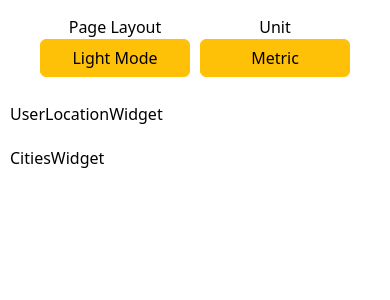
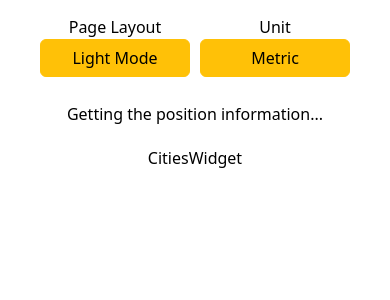
Before and after one commit to bgegeny/gb_nn_weather, a React (Create React App) app: page /weather in a window 390 px wide. Shown: the top 300 px of the page. Built offline with nearby package versions, Linux system fonts and the light colour scheme; no server answers.

Commit message:
HTML5 geolocation and some styling for responsive design
- added HTML geolocation with user friendly error handling
- added some styling to prepare responsive design

```diff
--- a/src/styles/common.scss
+++ b/src/styles/common.scss
@@ -43,3 +43,20 @@ html, body {
   color: #000000;
   background-color: #FFFFFF;
 }
+
+.weather-widgets {
+  display: flex;
+  flex-direction: row;
+  justify-content: center;
+}
+
+@media (max-width: 800px) {
+  .weather-widgets {
+    flex-direction: column;
+    align-items: center;
+  }
+}
+
+.weather-component {
+  width: 400px;
+}
--- a/src/ui/CitiesWidget/CitiesWidget.tsx
+++ b/src/ui/CitiesWidget/CitiesWidget.tsx
@@ -4,7 +4,7 @@ const CitiesWidget = () => {
 
     return (
         <div
-            className='component'
+            className="component weather-component text-center"
         >
             CitiesWidget
         </div>
--- a/src/ui/Main.tsx
+++ b/src/ui/Main.tsx
@@ -19,8 +19,13 @@ const Main = () => {
                     darkMode={darkMode}
                     unit={unit}
                 />
-                <UserLocationWidget />
-                <CitiesWidget />
+                <div
+                    className='weather-widgets'
+                >
+                    <UserLocationWidget />
+                    <CitiesWidget />
+                </div>
+
             </div>
         </>
     );
--- a/src/ui/UserLocationWidget/UserLocationWidget.tsx
+++ b/src/ui/UserLocationWidget/UserLocationWidget.tsx
@@ -1,12 +1,53 @@
+import {useEffect, useState} from 'react';
 
 
 const UserLocationWidget = () => {
 
+    const [ latitude, setLatitude ] = useState(0);
+    const [ longitude, setLongitude ] = useState(0);
+    const [ widgetStateMsg, setWidgetStateMsg ] = useState('');
+
+    useEffect(() => {
+        const showPosition = () => {
+            // If geolocation is available, try to get the visitor's position
+            if(navigator.geolocation) {
+                navigator.geolocation.getCurrentPosition(successCallback, errorCallback);
+                setWidgetStateMsg('Getting the position information...');
+            } else {
+                setWidgetStateMsg('Sorry, your browser does not support HTML5 geolocation.');
+            }
+        };
+
+        showPosition();
+    }, []);
+
+    function successCallback(position: GeolocationPosition) {
+        navigator.geolocation.getCurrentPosition(function(position) {
+            setWidgetStateMsg(`POSITION -> Latitude: ${position.coords.latitude} Longitude: ${position.coords.longitude}`)
+            setLatitude(position.coords.latitude);
+            setLongitude(position.coords.longitude);
+        });
+    }
+
+    function errorCallback(error: { code: number }) {
+        if(error.code === 1) {
+            setWidgetStateMsg('You\'ve decided not to share your position, unfortunately it\'s necessary for the app to work properly.');
+        } else if(error.code === 2) {
+            setWidgetStateMsg('The network is down or the positioning service can\'t be reached.');
+        } else if(error.code === 3) {
+            setWidgetStateMsg('The attempt timed out before it could get the location data.');
+        } else {
+            setWidgetStateMsg('Geolocation failed due to unknown error.');
+        }
+    }
+
+    const link = 'https://api.openweathermap.org/data/2.5/onecall?lat=33.44&lon=-94.04&exclude=hourly,daily&appid=a23560fa3f2603966851cd344571833b';
+
     return (
         <div
-            className='component'
+            className='component weather-component text-center'
         >
-            UserLocationWidget
+            {widgetStateMsg}
         </div>
     );
 }
--- a/src/ui/common/CurrentWeather.tsx
+++ b/src/ui/common/CurrentWeather.tsx
@@ -2,9 +2,11 @@
 const CurrentWeather = () => {
 
     return (
-        <>
+        <div
+            className=""
+        >
             CurrentWeather
-        </>
+        </div>
     );
 }
 
```
